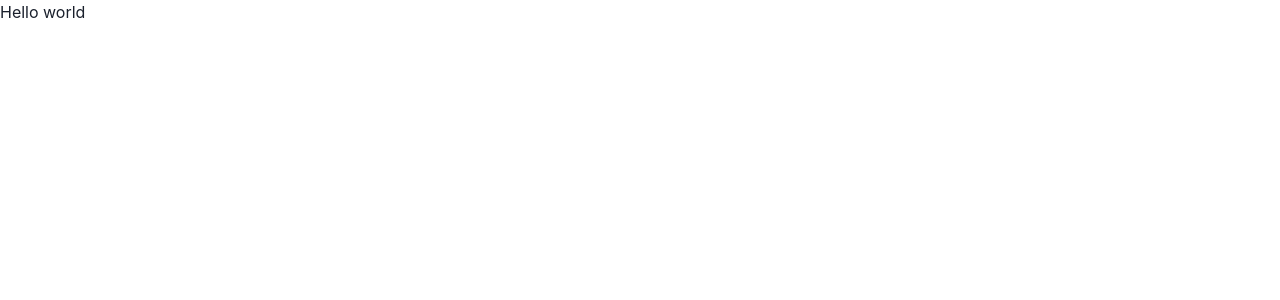
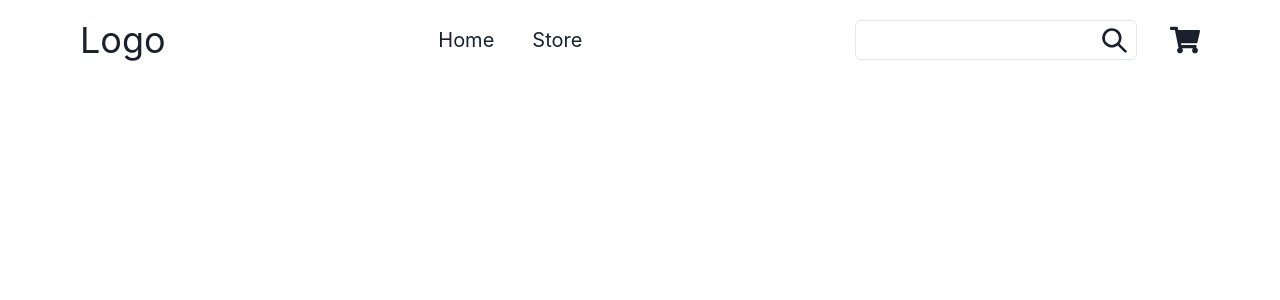
Before and after one commit to CodersCamp2021/team-lp-project-2, a React (Create React App) app: page / in a window 1280 px wide. Shown: the top 300 px of the page. Built offline with nearby package versions, Linux system fonts and the light colour scheme.

Commit message:
Navbar draft

```diff
--- a/src/components/App.js
+++ b/src/components/App.js
@@ -1,7 +1,7 @@
-import { Text } from '@chakra-ui/react';
+import Navbar from './Navigation/Navbar';
 
 function App() {
-  return <Text>Hello world</Text>;
+  return <Navbar />;
 }
 
 export default App;
--- /dev/null
+++ b/src/components/Navigation/Navbar.js
@@ -0,0 +1,38 @@
+import { Box, Flex, Link, Stack } from '@chakra-ui/react';
+import React from 'react';
+import Logo from './Logo';
+import SearchBar from './SearchBar';
+import { FaShoppingCart } from 'react-icons/fa';
+
+const Navbar = () => {
+  return (
+    <Flex
+      as="nav"
+      align="center"
+      justify="space-between"
+      gap="20px"
+      pl="80px"
+      pr="80px"
+      width="100%"
+      height="80px"
+    >
+      <Logo />
+      <Stack direction="row" gap="30px">
+        <Link href="/" fontSize="xl">
+          Home
+        </Link>
+        <Link href="/" fontSize="xl">
+          Store
+        </Link>
+      </Stack>
+      <Stack direction="row" align="center">
+        <SearchBar />
+        <Box>
+          <FaShoppingCart size="30px" />
+        </Box>
+      </Stack>
+    </Flex>
+  );
+};
+
+export default Navbar;
--- /dev/null
+++ b/src/components/Navigation/SearchBar.js
@@ -0,0 +1,15 @@
+import { Flex, Input } from '@chakra-ui/react';
+import { SearchIcon } from '@chakra-ui/icons';
+
+import React from 'react';
+
+const SearchBar = () => {
+  return (
+    <Flex align="center">
+      <Input maxWidth="500px" minWidth="100px" />
+      <SearchIcon position="relative" right="35px" boxSize="25px" />
+    </Flex>
+  );
+};
+
+export default SearchBar;
```
Also changed, not shown: src/components/Navigation/NavbarContainer.js (added, +7 -0 lines).
